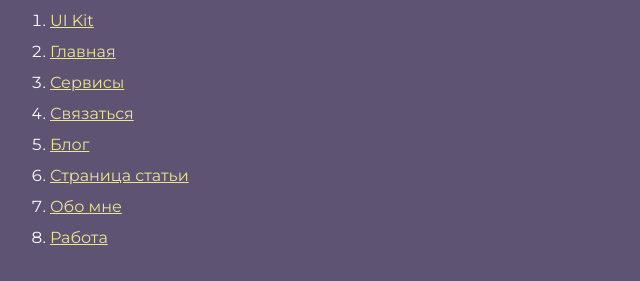
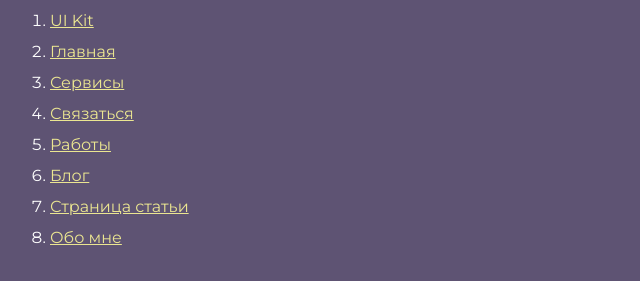
Before and after one commit to notrodans/arik, a React app: page src/index.html in a window 1280 px wide. Shown: the part 113-394 px from the top of the page, without its empty margins (0-640 px from the left). Built offline with nearby package versions, Linux system fonts and the light colour scheme.

Commit message:
Правки

```diff
--- a/src/index.html
+++ b/src/index.html
@@ -14,10 +14,10 @@
 				<li><a target="_blank" href="home.html">Главная</a></li>
 				<li><a target="_blank" href="services.html">Сервисы</a></li>
 				<li><a target="_blank" href="contact.html">Связаться</a></li>
+				<li><a target="_blank" href="work.html">Работы</a></li>
 				<li><a target="_blank" href="blog.html">Блог</a></li>
 				<li><a target="_blank" href="blog-single.html">Страница статьи</a></li>
 				<li><a target="_blank" href="about.html">Обо мне</a></li>
-				<li><a target="_blank" href="work.html">Работа</a></li>
 			</ol>
 			<!--<h2>Попапы:</h2>-->
 			<!--<ol class="rootpage__list">-->
```
Also changed, not shown: src/home.html (+2 -2 lines).
